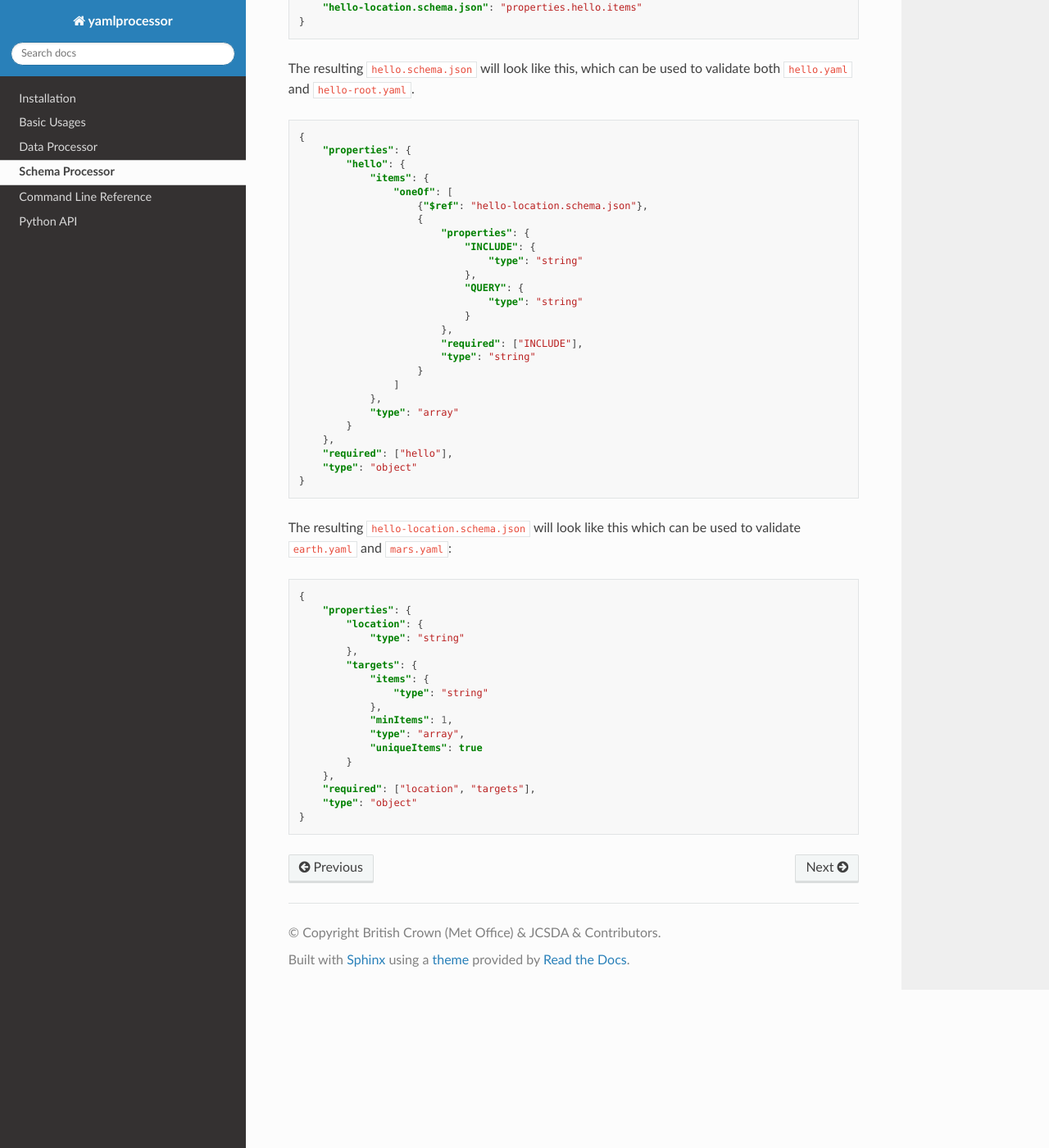
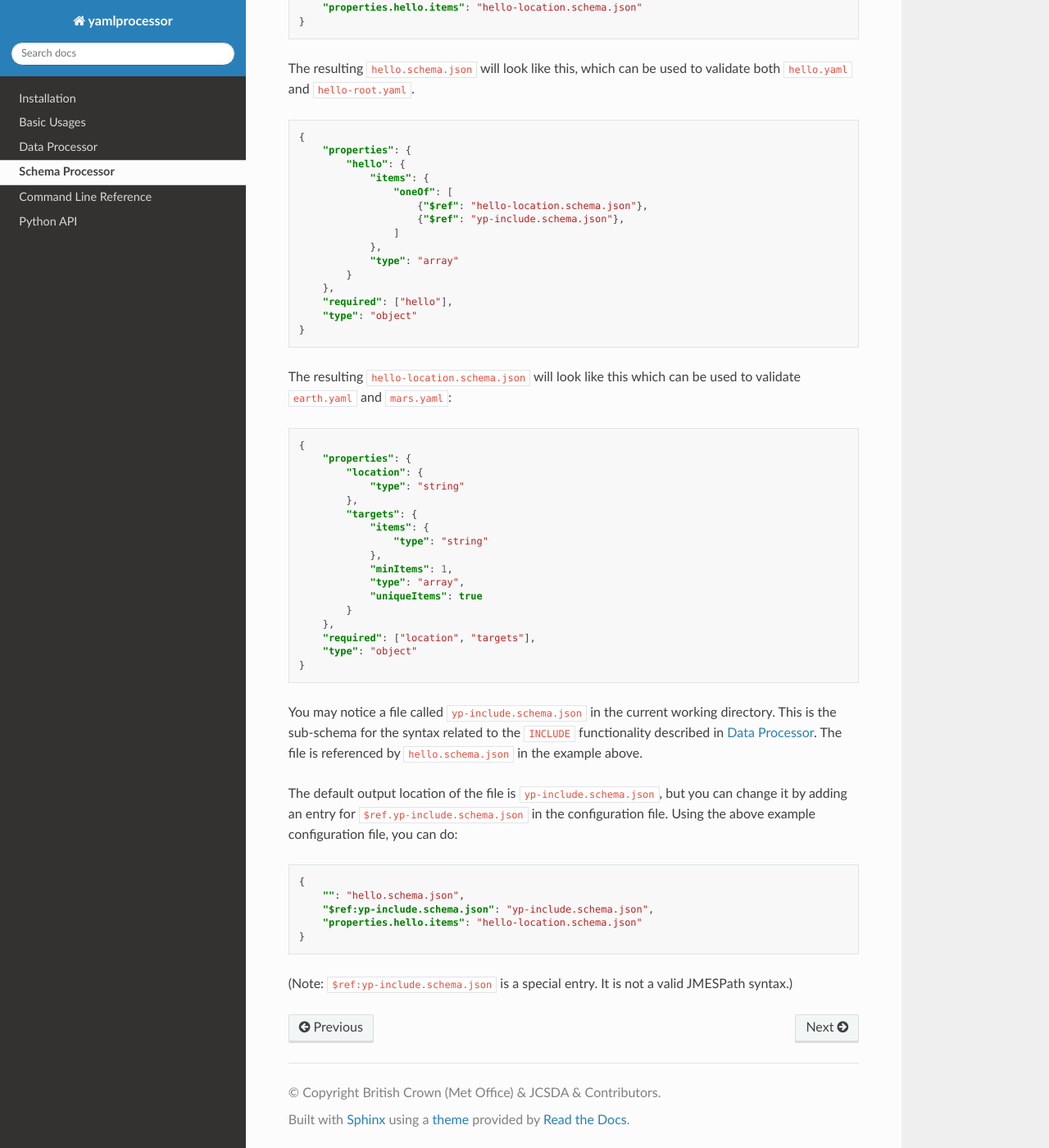
Before and after one commit to JCSDA-internal/yamlprocessor, a Sphinx documentation site: the page built from docs/schema-process.rst, in a window 1280 px wide and 1400 px high, scrolled down 1183 px. Shown: the whole window at 82% size. Built offline with Sphinx 7.4.7 and the Read the Docs theme 2.0.0, drawn with Linux system fonts in a browser that asks for light colours; some of the changed text lies outside the part shown.

Commit message:
Improve schema handling
Validation to recognise YAML Language Server's schema association
syntax.

Sub-schema generation logic to put INCLUDE syntax sub-schema in its own
file to avoid unnecessary duplication.

```diff
--- a/docs/schema-process.rst
+++ b/docs/schema-process.rst
@@ -47,8 +47,8 @@ to tell it where to split up the schema in the syntax:
 .. code-block:: json
 
    {
-       "OUTPUT-ROOT-SCHEMA-FILENAME": "",
-       "OUTPUT-SUB-SCHEMA-FILENAME-1": "JMESPATH-1",
+       "": "OUTPUT-ROOT-SCHEMA-FILENAME",
+       "JMESPATH-1": "OUTPUT-SUB-SCHEMA-FILENAME-1",
        "And so on": "..."
    }
 
@@ -61,8 +61,8 @@ subschemas. In the example above, we can use the setting:
 .. code-block:: json
 
    {
-       "hello.schema.json": "",
-       "hello-location.schema.json": "properties.hello.items"
+       "": "hello.schema.json",
+       "properties.hello.items": "hello-location.schema.json"
    }
 
 The resulting ``hello.schema.json`` will look like this,
@@ -76,18 +76,7 @@ which can be used to validate both ``hello.yaml`` and ``hello-root.yaml``.
                "items": {
                    "oneOf": [
                        {"$ref": "hello-location.schema.json"},
-                       {
-                           "properties": {
-                               "INCLUDE": {
-                                   "type": "string"
-                               },
-                               "QUERY": {
-                                   "type": "string"
-                               }
-                           },
-                           "required": ["INCLUDE"],
-                           "type": "string"
-                       }
+                       {"$ref": "yp-include.schema.json"},
                    ]
                },
                "type": "array"
@@ -119,3 +108,23 @@ which can be used to validate ``earth.yaml`` and ``mars.yaml``:
        "required": ["location", "targets"],
        "type": "object"
    }
+
+You may notice a file called ``yp-include.schema.json`` in the current
+working directory. This is the sub-schema for the syntax related to the
+``INCLUDE`` functionality described in :doc:`data-process`. The file is
+referenced by ``hello.schema.json`` in the example above.
+
+The default output location of the file is ``yp-include.schema.json``, but you
+can change it by adding an entry for ``$ref.yp-include.schema.json`` in the
+configuration file. Using the above example configuration file, you can do:
+
+.. code-block:: json
+
+   {
+       "": "hello.schema.json",
+       "$ref:yp-include.schema.json": "yp-include.schema.json",
+       "properties.hello.items": "hello-location.schema.json"
+   }
+
+(Note: ``$ref:yp-include.schema.json`` is a special entry. It is not a valid
+JMESPath syntax.)
```
Also changed, not shown: docs/data-process.rst (+8 -3 lines), 4 other files.
